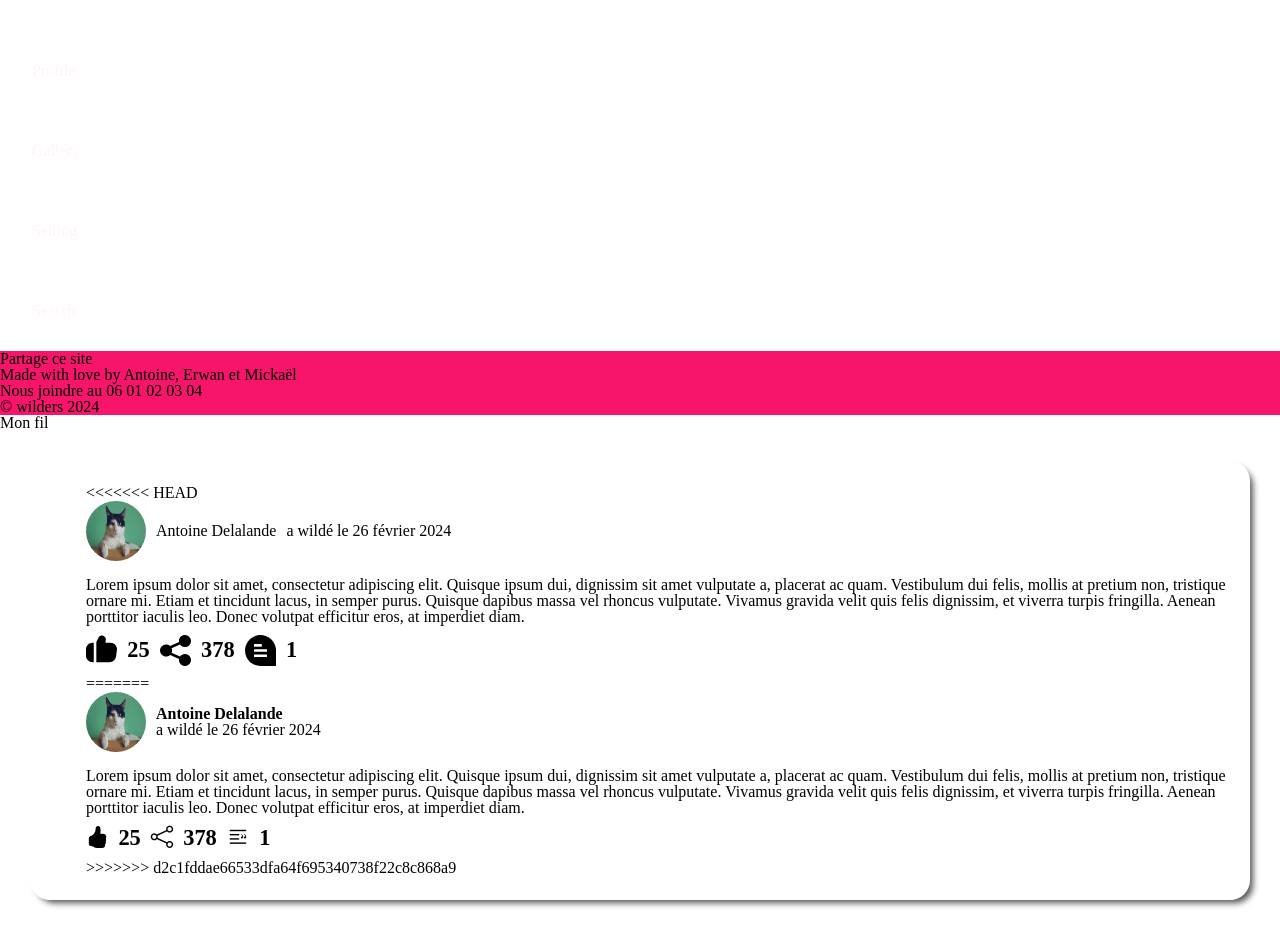
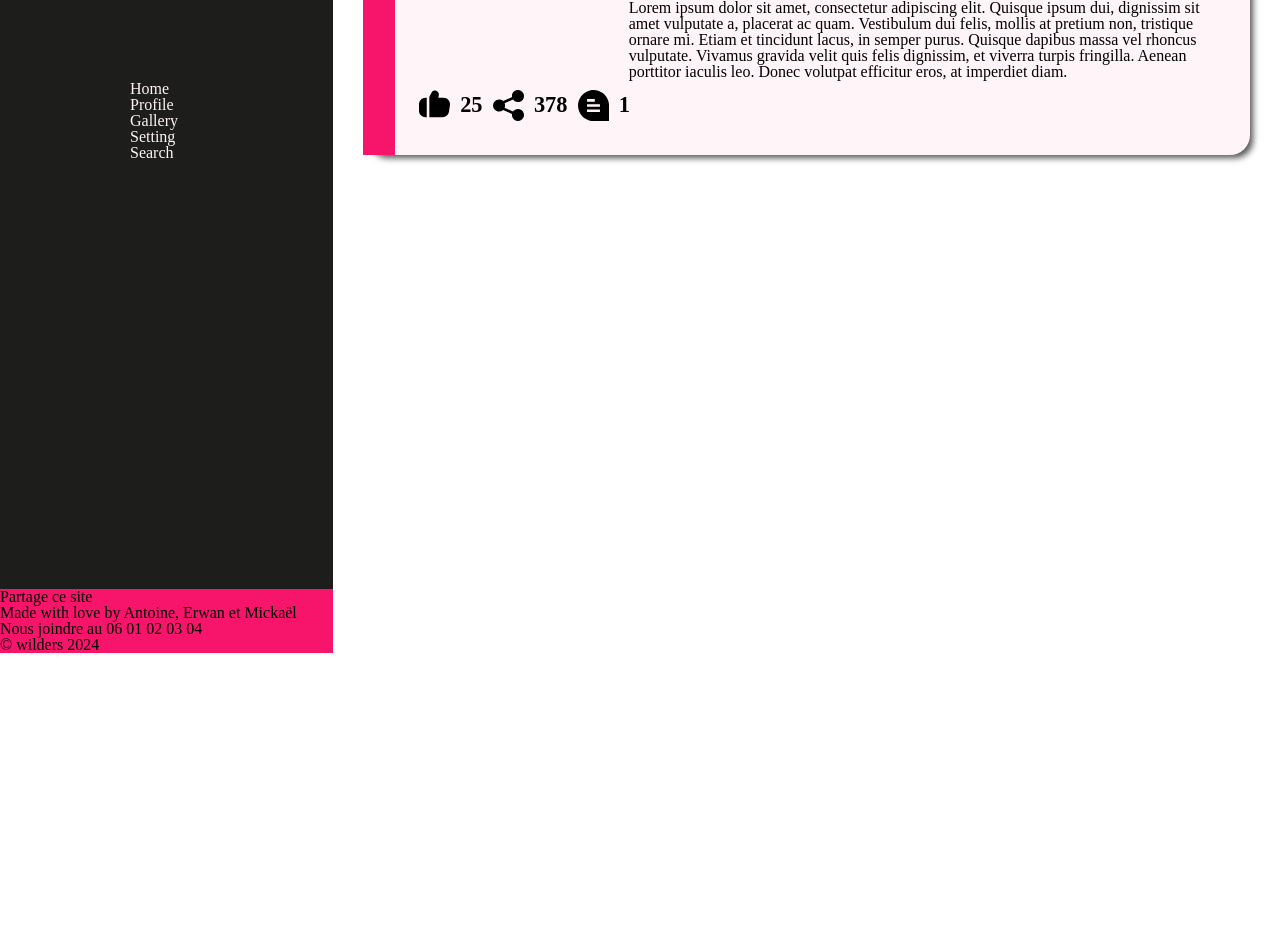
Before and after one commit to Hamsolovski/wild-social, a plain HTML site: page home.html in a window 1280 px wide. Shown: the part 146-1076 px from the top of the page. After the commit the page ends 800 px from the top, so only its background shows below. Drawn offline with nearby package versions, Linux system fonts and the light colour scheme.

Commit message:
modif hauteur et largeur de la nav et la main

```diff
--- a/desktop.css
+++ b/desktop.css
@@ -1,4 +1,3 @@
-<<<<<<< HEAD
 nav {
     background-color: #1D1D1B;
 }
@@ -14,22 +13,43 @@ nav h1 {
     color: #fff4f8;
 }
 
-nav>ul>li {
-    padding: 32px;
+nav>ul {
+    padding: 130px;
     color: #fff4f8;
+}
+
+nav>li {
+    font-size: medium;
+}
+
+nav {
+    height: calc(100% - 65px);
+}
+
+#navBar {
+    height: 100vh;
+    position: fixed;
+    width: 26%;
 }
 
 header>footer {
     background-color: #f7146b;
 }
-=======
+
 * {
     --main-color: #f7146b;
     --second-color: #1d1d1b;
     --tertiary-color: #fff4f8;
 }
 
+body {
+    display: flex;
 
+}
+
+main {
+    margin-left: 26%;
+}
 
 /*POST CLASS*/
 main>.post {
@@ -92,5 +112,3 @@ main>.post>.post-box>footer>ul>li {
 main>.post>.post-box>footer>ul>li>img {
     width: 1.4em;
 }
-
->>>>>>> d2c1fddae66533dfa64f695340738f22c8c868a9
--- a/home.html
+++ b/home.html
@@ -5,15 +5,13 @@
     <meta charset="UTF-8">
     <meta name="viewport" content="width=device-width, initial-scale=1.0">
     <title>Home</title>
-    <link rel="stylesheet" href="https://cdn.jsdelivr.net/npm/bootstrap-icons@1.11.3/font/bootstrap-icons.min.css">
     <link rel="stylesheet" href="reset.css">
-    <link rel="stylesheet" href="desktop.css">
-
-    <!-- <link rel="stylesheet" href="mobile.css" media="screen and (max-width: 992px)"> -->
+    <link rel="stylesheet" href="desktop.css" media="screen and (min-width: 992px)">
+    <link rel="stylesheet" href="mobile.css" media="screen and (max-width: 992px)">
 </head>
 
 <body>
-    <header>
+    <header id="navBar">
         <nav>
             <img id="logo" src="assets/logo.svg">
             <h1>WILD SOCIAL</h1>
@@ -39,7 +37,6 @@
         <article class="post">
             <sidebar></sidebar>
             <section class="post-box">
-<<<<<<< HEAD
                 <header>
                     <img class="profile-pic" src="assets/img/cat-img1.jpg" alt="" />
                     <h2 class="username">Antoine Delalande</h2>
@@ -63,30 +60,6 @@
                         <li class="comments"><img src="assets/icons/comment 1.svg" alt="">1</li>
                     </ul>
                 </footer>
-=======
-            <header>
-                <img class="profile-pic" src="assets/img/cat-img1.jpg" alt="" />
-                <section class="profile-info">
-                    <h2 class="username">Antoine Delalande</h2>
-                    <p class="date">a wildé le 26 février 2024</p>
-                </section>
-            </header>
-            <main>
-                <img class="pic1" src="" alt="" />
-                <p class="message">Lorem ipsum dolor sit amet, consectetur adipiscing elit. Quisque ipsum dui, dignissim
-                    sit amet vulputate a, placerat ac quam. Vestibulum dui felis, mollis at pretium non, tristique
-                    ornare mi. Etiam et tincidunt lacus, in semper purus. Quisque dapibus massa vel rhoncus vulputate.
-                    Vivamus gravida velit quis felis dignissim, et viverra turpis fringilla. Aenean porttitor iaculis
-                    leo. Donec volutpat efficitur eros, at imperdiet diam. </p>
-            </main>
-            <footer>
-                <ul class="interactions">
-                    <li class="likes"><i class="bi bi-hand-thumbs-up-fill"></i>25</li>
-                    <li class="shares"><i class="bi bi-share"></i>378</li>
-                    <li class="comments"><i class="bi bi-blockquote-right"></i></i>1</li>
-                </ul>
-            </footer>
->>>>>>> d2c1fddae66533dfa64f695340738f22c8c868a9
             </section>
         </article>
     </main>
```
